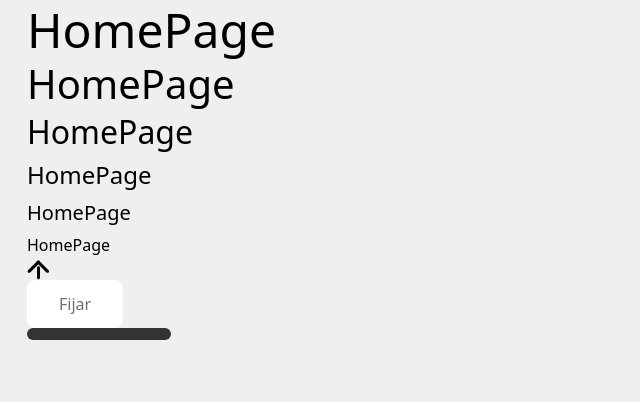
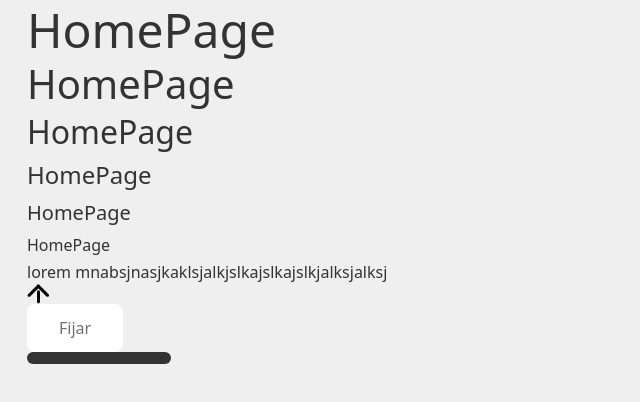
Before and after one commit to emmchier/light-it-challenge, a React (Create React App) app: page / in a window 1280 px wide. Shown: the top 402 px of the page, without its empty margins (0-640 px from the left). Built offline with nearby package versions, Linux system fonts and the light colour scheme.

Commit message:
text base component added

```diff
--- a/src/components/atomic-design/atoms/heading/index.js
+++ b/src/components/atomic-design/atoms/heading/index.js
@@ -1,23 +1,23 @@
 import React from 'react';
 import PropTypes from 'prop-types';
 
-const Heading = ({ children, variant, weight, cap }) => {
+const Heading = ({ children, variant, color, weight, cap }) => {
   const getHeading = () => {
     switch (variant) {
       case 'h1':
-        return <h1 className={`heading ${variant} ${weight} ${cap}`}>{children}</h1>;
+        return <h1 className={`heading ${variant} ${color} ${weight} ${cap}`}>{children}</h1>;
       case 'h2':
-        return <h2 className={`heading ${variant} ${weight} ${cap}`}>{children}</h2>;
+        return <h2 className={`heading ${variant} ${color} ${weight} ${cap}`}>{children}</h2>;
       case 'h3':
-        return <h3 className={`heading ${variant} ${weight} ${cap}`}>{children}</h3>;
+        return <h3 className={`heading ${variant} ${color} ${weight} ${cap}`}>{children}</h3>;
       case 'h4':
-        return <h4 className={`heading ${variant} ${weight} ${cap}`}>{children}</h4>;
+        return <h4 className={`heading ${variant} ${color} ${weight} ${cap}`}>{children}</h4>;
       case 'h5':
-        return <h5 className={`heading ${variant} ${weight} ${cap}`}>{children}</h5>;
+        return <h5 className={`heading ${variant} ${color} ${weight} ${cap}`}>{children}</h5>;
       case 'h6':
-        return <h6 className={`heading ${variant} ${weight} ${cap}`}>{children}</h6>;
+        return <h6 className={`heading ${variant} ${color} ${weight} ${cap}`}>{children}</h6>;
       default:
-        return <h3 className={`heading ${variant} ${weight} ${cap}`}>{children}</h3>;
+        return <h3 className={`heading ${variant} ${color} ${weight} ${cap}`}>{children}</h3>;
     }
   };
   return <>{getHeading()}</>;
@@ -26,12 +26,14 @@ const Heading = ({ children, variant, weight, cap }) => {
 Heading.propTypes = {
   children: PropTypes.node.isRequired,
   variant: PropTypes.string,
+  color: PropTypes.string,
   weight: PropTypes.string,
   cap: PropTypes.string,
 };
 
 Heading.defaultProps = {
   variant: 'h3',
+  color: 'text-primary-main',
   weight: 'font-medium',
   cap: 'capitalize',
 };
--- /dev/null
+++ b/src/components/atomic-design/atoms/text/index.js
@@ -0,0 +1,21 @@
+import React from 'react';
+import PropTypes from 'prop-types';
+
+const Text = ({ children, color, weight, cap }) => {
+  return <p className={`text p-0 m-0 ${color} ${weight} ${cap}`}>{children}</p>;
+};
+
+Text.propTypes = {
+  children: PropTypes.node.isRequired,
+  color: PropTypes.string,
+  weight: PropTypes.string,
+  cap: PropTypes.string,
+};
+
+Text.defaultProps = {
+  color: 'text-primary-main',
+  weight: 'font-normal',
+  cap: 'lowercase',
+};
+
+export default Text;
--- /dev/null
+++ b/src/components/atomic-design/atoms/text/text.css
@@ -0,0 +1,6 @@
+@tailwind components;
+@layer components {
+  .text {
+    @apply text-sm leading-sm md:text-md md:leading-md lg:text-lg lg:leading-lg;
+  }
+}
--- a/src/pages/home/index.js
+++ b/src/pages/home/index.js
@@ -5,6 +5,7 @@ import Button from '../../components/atomic-design/atoms/button';
 import Heading from '../../components/atomic-design/atoms/heading';
 import Icon from '../../components/atomic-design/atoms/icon';
 import Container from '../../components/atomic-design/atoms/container';
+import Text from '../../components/atomic-design/atoms/text';
 
 const HomePage = () => {
   return (
@@ -15,6 +16,7 @@ const HomePage = () => {
       <Heading variant="h4">HomePage</Heading>
       <Heading variant="h5">HomePage</Heading>
       <Heading variant="h6">HomePage</Heading>
+      <Text>lorem mnabsjnasjkaklsjalkjslkajslkajslkjalksjalksj</Text>
       <Icon icon="arrow" />
       <Button onClick={() => console.log('on click!')} ariaLabel="tasting button">
         Fijar
```
